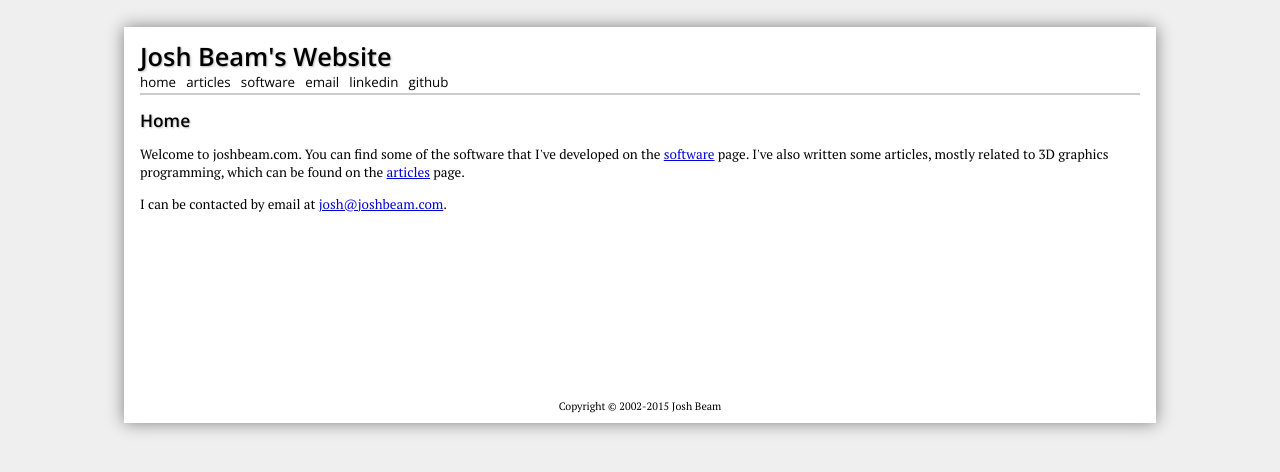
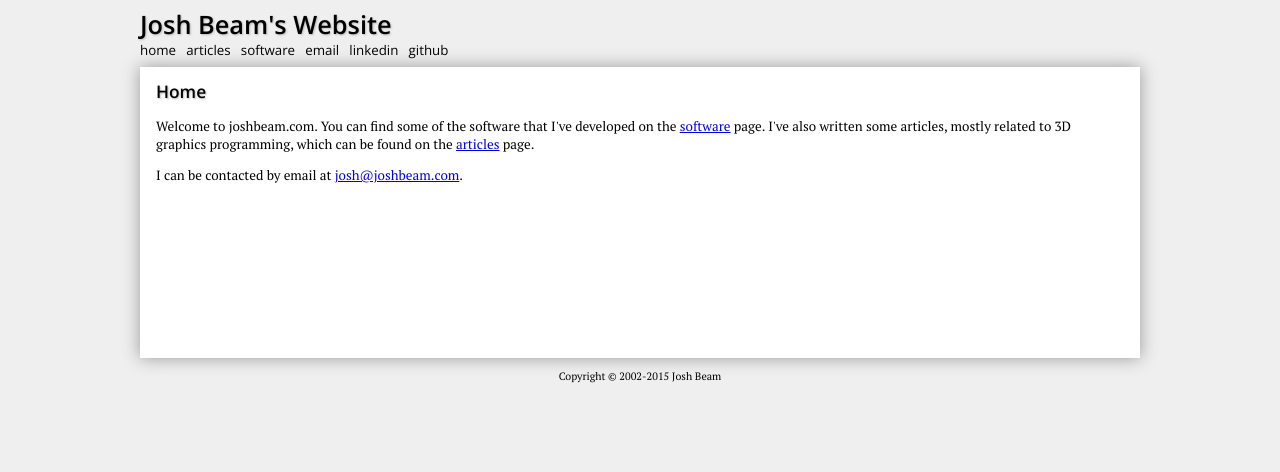
Before and after one commit to joshb/joshb.github.io, a Jekyll site: the page built from index.html, in a window 1280 px wide. Shown: the top 472 px of the page. Built offline with Jekyll 4.4.1, drawn with Linux system fonts in a browser that asks for light colours.

Commit message:
Visually separate header/menu/footer from content area.

```diff
--- a/stylesheets/application.css
+++ b/stylesheets/application.css
@@ -7,7 +7,7 @@
 
 body
 {
-    margin: 2em;
+    margin: 0.5em;
     background-color: #efefef;
     color: black;
     font-family: PT Serif, Times New Roman, Times, serif;
@@ -18,10 +18,6 @@ body
 {
     width: 1000px;
     margin: auto;
-    padding: 0 16px 0 16px;
-    background-color: white;
-    color: black;
-    box-shadow: 0 0 16px gray;
 }
 
 header, h1, h2, h3, h4
@@ -39,7 +35,6 @@ h1, h2, h3, h4
 h1
 {
     margin: 0;
-    padding-top: 12px;
     font-size: 190%;
 }
 
@@ -93,7 +88,6 @@ td
 nav
 {
     position: relative;
-    border-bottom: solid 2px #ccc;
 }
 
 nav a:link, nav a:active, nav a:visited
@@ -116,10 +110,12 @@ nav a:hover
 
 #content
 {
-    margin: auto;
-    padding-top: 1em;
-    padding-bottom: 1em;
+    margin-top: 0.5em;
+    padding: 12px 16px 12px 16px;
     min-height: 20em;
+    background-color: white;
+    color: black;
+    box-shadow: 0 0 16px #999;
 }
 
 footer
@@ -176,7 +172,6 @@ table.BorderedTable th, table.BorderedTable td
 {
     body
     {
-        margin: 0;
         background-color: white;
         color: black;
     }
@@ -184,6 +179,11 @@ table.BorderedTable th, table.BorderedTable td
     #page
     {
         width: auto;
+    }
+
+    #content
+    {
+        padding: 0;
         box-shadow: none;
     }
 
@@ -205,6 +205,10 @@ table.BorderedTable th, table.BorderedTable td
     #page
     {
         width: auto;
+    }
+
+    #content
+    {
         box-shadow: none;
     }
 
@@ -218,17 +222,6 @@ table.BorderedTable th, table.BorderedTable td
         display: none;
     }
 
-    h1, #content
-    {
-        padding-left: 0;
-        padding-right: 0;
-    }
-
-    #content
-    {
-        border: 0;
-    }
-
     footer
     {
         border: 0;
```
